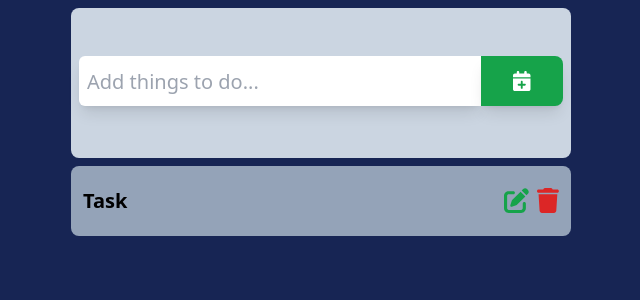
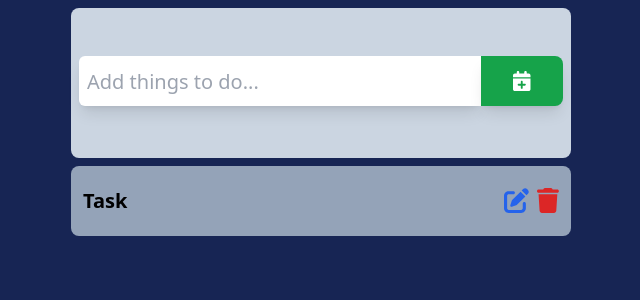
Before and after one commit to HumbleBoyy/CRUD-React, a React (Create React App) app: page / in a window 1280 px wide. Shown: the top 300 px of the page, without its empty margins (319-959 px from the left). Built offline with nearby package versions, Linux system fonts and the light colour scheme.

Commit message:
New Commit

```diff
--- a/src/Components/Form/Form.js
+++ b/src/Components/Form/Form.js
@@ -5,6 +5,7 @@ import { faCalendarPlus } from '@fortawesome/free-solid-svg-icons'
 const Form = () => {
 
     const handleAddData = (e) => {
+        console.log(e.target.value)
          e.preventDefault()
          const data = {
             id:1,
--- a/src/Components/TasksList/Task.js
+++ b/src/Components/TasksList/Task.js
@@ -8,7 +8,7 @@ const Task = () => {
       <li className='bg-slate-400 w-[500px] rounded-lg h-[70px] p-3 flex justify-between items-center'>
          <strong className='text-[20px]'>Task</strong>
          <div className='flex gap-2'>
-            <button className='text-green-600 text-[25px]'><FontAwesomeIcon icon={faPenToSquare} /></button>
+            <button className='text-blue-600 text-[25px]'><FontAwesomeIcon icon={faPenToSquare} /></button>
             <button className='text-red-600 text-[25px]'><FontAwesomeIcon icon={faTrash} /></button>
          </div>
       </li>
```
